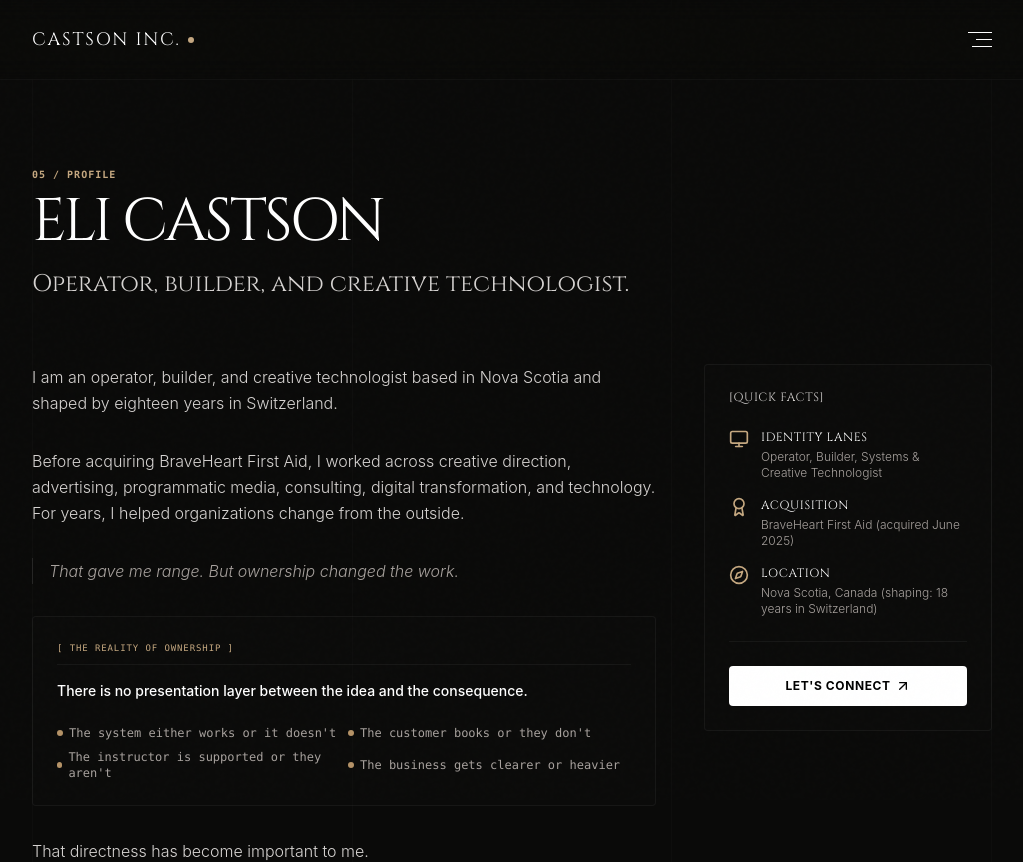
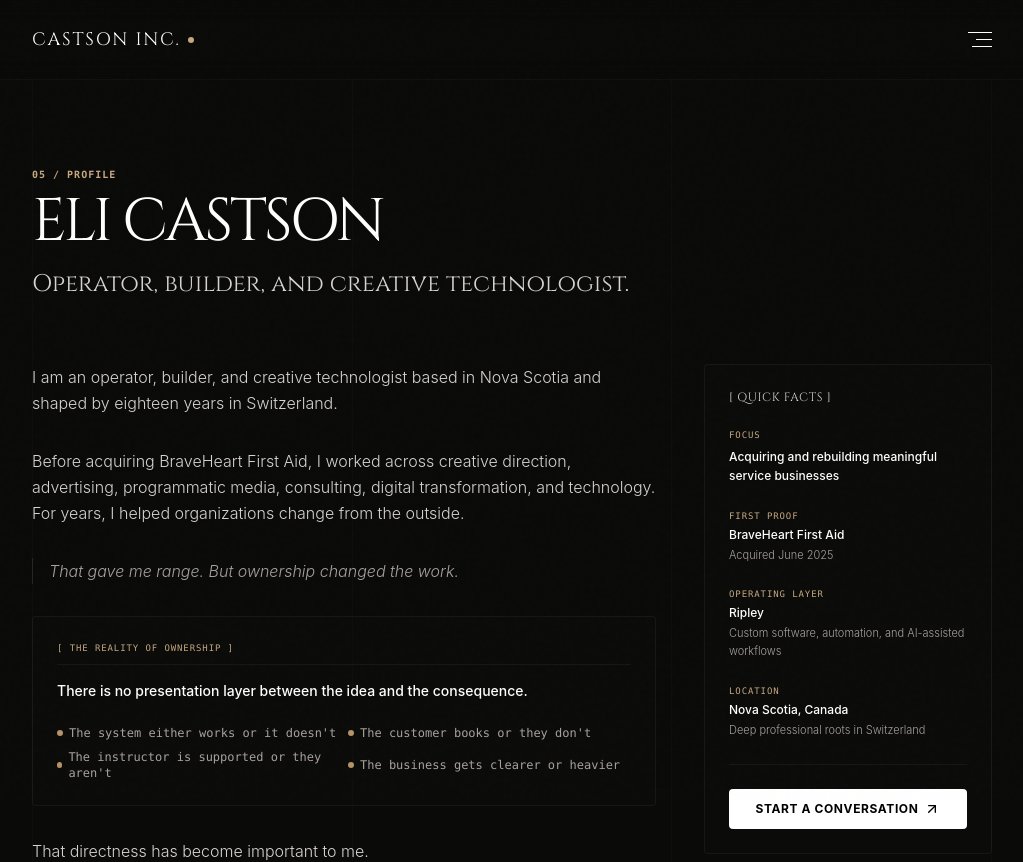
Before and after one commit to ee-prog/castson-site, a Next.js app: page /about in a window 1280 px wide. Shown: the top 862 px of the page, without its empty margins (128-1151 px from the left). Built offline with nearby package versions, Linux system fonts and the light colour scheme.

Commit message:
Update Quick Facts card copy and structure on About page

```diff
--- a/src/app/about/page.tsx
+++ b/src/app/about/page.tsx
@@ -102,41 +102,60 @@ export default function About() {
           {/* Right Column - Side Info Card */}
           <div className="lg:col-span-4 lg:sticky lg:top-28 space-y-6 fade-up-element visible">
             <div className="rounded-sm border border-white/5 bg-zinc-900/20 p-6 space-y-6 theme-transition">
-              <h3 className="text-xs font-bold uppercase tracking-wider text-zinc-300 font-mono">[Quick Facts]</h3>
+              <h3 className="text-xs font-bold uppercase tracking-wider text-zinc-300 font-mono">[ QUICK FACTS ]</h3>
 
-              <div className="space-y-4">
-                <div className="flex gap-3">
-                  <Monitor className="h-5 w-5 text-emerald-400 shrink-0" />
-                  <div>
-                    <h4 className="text-xs font-bold text-white uppercase tracking-wider">Identity Lanes</h4>
-                    <p className="text-xs text-zinc-400 mt-1 font-light">Operator, Builder, Systems & Creative Technologist</p>
-                  </div>
+              <div className="space-y-6">
+
+                {/* Focus */}
+                <div className="space-y-1">
+                  <span className="text-[9px] font-mono text-emerald-400 uppercase tracking-widest block">FOCUS</span>
+                  <p className="text-xs text-white font-medium leading-relaxed">
+                    Acquiring and rebuilding meaningful service businesses
+                  </p>
                 </div>
 
-                <div className="flex gap-3">
-                  <Award className="h-5 w-5 text-emerald-400 shrink-0" />
-                  <div>
-                    <h4 className="text-xs font-bold text-white uppercase tracking-wider">Acquisition</h4>
-                    <p className="text-xs text-zinc-400 mt-1 font-light">BraveHeart First Aid (acquired June 2025)</p>
-                  </div>
+                {/* First Proof */}
+                <div className="space-y-1">
+                  <span className="text-[9px] font-mono text-emerald-400 uppercase tracking-widest block">FIRST PROOF</span>
+                  <p className="text-xs text-white font-medium">
+                    BraveHeart First Aid
+                  </p>
+                  <p className="text-[11px] text-zinc-400 font-light">
+                    Acquired June 2025
+                  </p>
                 </div>
 
-                <div className="flex gap-3">
-                  <Compass className="h-5 w-5 text-emerald-400 shrink-0" />
-                  <div>
-                    <h4 className="text-xs font-bold text-white uppercase tracking-wider font-mono">Location</h4>
-                    <p className="text-xs text-zinc-400 mt-1 font-light">Nova Scotia, Canada (shaping: 18 years in Switzerland)</p>
-                  </div>
+                {/* Operating Layer */}
+                <div className="space-y-1">
+                  <span className="text-[9px] font-mono text-emerald-400 uppercase tracking-widest block">OPERATING LAYER</span>
+                  <p className="text-xs text-white font-medium">
+                    Ripley
+                  </p>
+                  <p className="text-[11px] text-zinc-400 font-light leading-relaxed">
+                    Custom software, automation, and AI-assisted workflows
+                  </p>
                 </div>
+
+                {/* Location */}
+                <div className="space-y-1">
+                  <span className="text-[9px] font-mono text-emerald-400 uppercase tracking-widest block">LOCATION</span>
+                  <p className="text-xs text-white font-medium">
+                    Nova Scotia, Canada
+                  </p>
+                  <p className="text-[11px] text-zinc-400 font-light leading-relaxed">
+                    Deep professional roots in Switzerland
+                  </p>
+                </div>
+
               </div>
 
               <div className="pt-6 border-t border-white/5">
-                <a
-                  href="mailto:ee@castson.com"
-                  className="interactive-hover flex w-full items-center justify-center gap-1 rounded-sm bg-white text-black py-3 text-center text-xs font-bold uppercase tracking-wider hover:bg-emerald-400 transition-all duration-300"
+                <Link
+                  href="/contact"
+                  className="interactive-hover flex w-full items-center justify-center gap-1.5 rounded-sm bg-white text-black py-3 text-center text-xs font-bold uppercase tracking-wider hover:bg-emerald-400 transition-all duration-300"
                 >
-                  Let&apos;s Connect <ArrowUpRight className="h-4 w-4" />
-                </a>
+                  START A CONVERSATION <ArrowUpRight className="h-4 w-4" />
+                </Link>
               </div>
             </div>
           </div>
```
